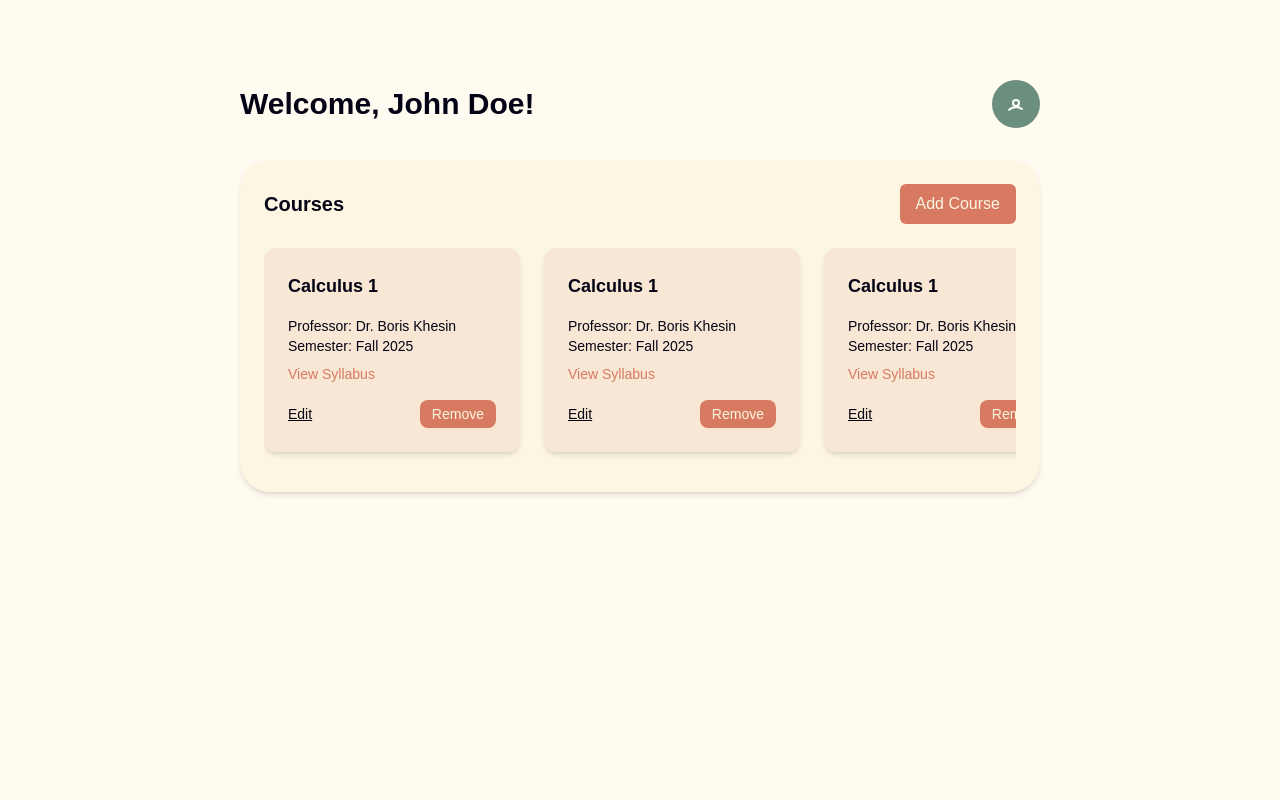
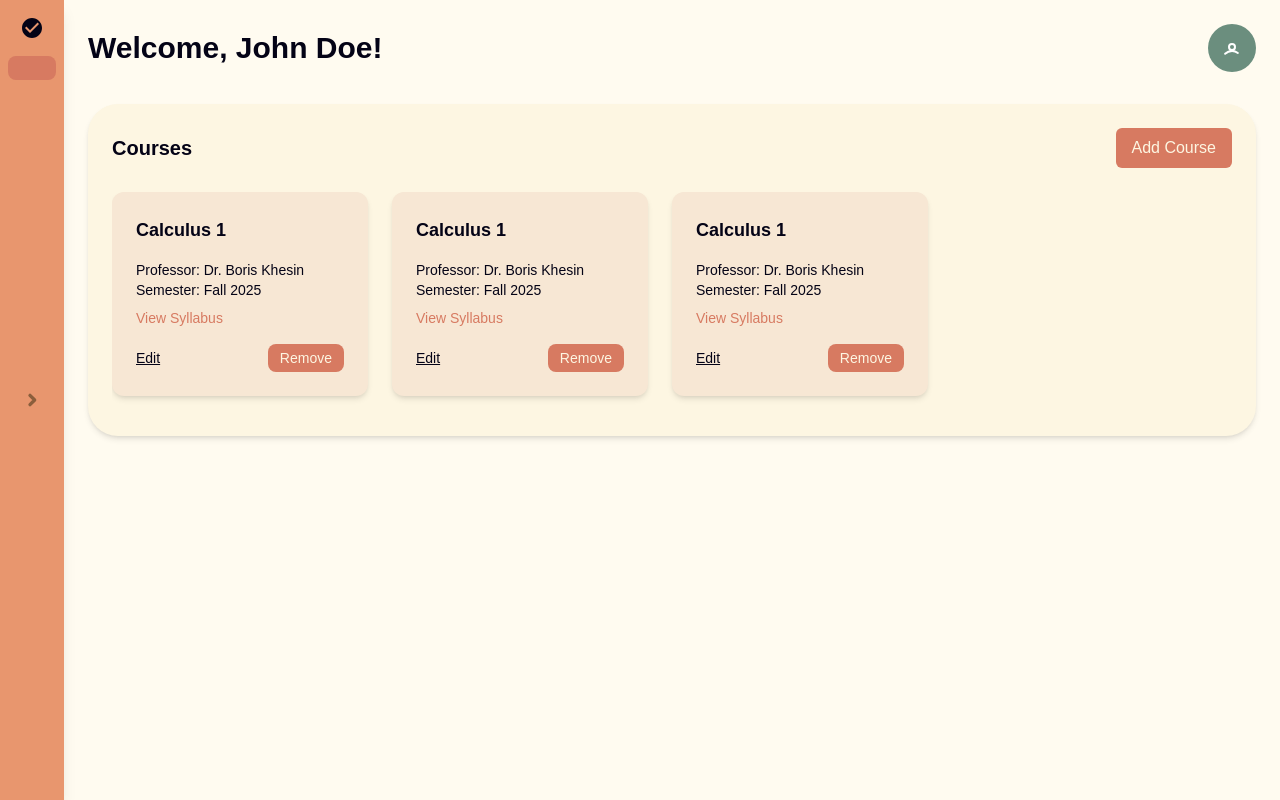
Before and after one commit to HD-Brody/Term-Tracker, a Next.js app in the folder frontend/: page / in a window 1280 px wide. Built offline with nearby package versions, Linux system fonts and the light colour scheme; no server answers; the database is empty.

Commit message:
Add Sidebar and Layout components: Introduced a collapsible Sidebar for navigation and a Layout component to wrap page content. Updated Home component to utilize the new Layout structure, enhancing the overall page organization.

```diff
--- a/frontend/src/app/page.tsx
+++ b/frontend/src/app/page.tsx
@@ -1,6 +1,7 @@
 "use client";
 import { createClient } from "@supabase/supabase-js";
 import { useEffect, useState } from "react";
+import Layout from "../components/Layout";
 
 const supabase = createClient(
   process.env.NEXT_PUBLIC_SUPABASE_URL!,
@@ -19,7 +20,7 @@ export default function Home() {
   }, []);
 
   return (
-    <div className="bg-background min-h-screen p-20 w-3/4 mx-auto">
+    <Layout activePage="Dashboard">
       {/* Header */}
       <header className="flex justify-between items-center mb-8">
         <h1 className="text-text text-3xl font-bold">Welcome, John Doe!</h1>
@@ -75,6 +76,6 @@ export default function Home() {
         </div>
 
       </section>
-    </div>
+    </Layout>
   );
 }
--- /dev/null
+++ b/frontend/src/components/Layout.tsx
@@ -0,0 +1,15 @@
+"use client";
+import Sidebar from './Sidebar';
+
+interface LayoutProps {
+  children: React.ReactNode;
+  activePage?: string;
+}
+
+export default function Layout({ children, activePage = 'Dashboard' }: LayoutProps) {
+  return (
+    <Sidebar activePage={activePage}>
+      {children}
+    </Sidebar>
+  );
+}
--- /dev/null
+++ b/frontend/src/components/Sidebar.tsx
@@ -0,0 +1,102 @@
+"use client";
+import { useState } from 'react';
+
+interface SidebarProps {
+  activePage?: string;
+  children?: React.ReactNode;
+}
+
+export default function Sidebar({ activePage = 'Dashboard', children }: SidebarProps) {
+  const [isExpanded, setIsExpanded] = useState(false);
+
+  const navigationItems = [
+    { name: 'Dashboard', href: '/', icon: '📊' },
+    { name: 'Courses', href: '/courses', icon: '📚' },
+    { name: 'Tasks', href: '/tasks', icon: '✅' },
+    { name: 'Calendar', href: '/calendar', icon: '📅' },
+  ];
+
+  const toggleSidebar = () => {
+    setIsExpanded(!isExpanded);
+  };
+
+  return (
+    <div className="flex h-screen">
+      {/* Sidebar */}
+      <div
+        className={`
+          bg-[#E8966E] shadow-lg transition-all duration-300 ease-in-out
+          ${isExpanded ? 'w-64' : 'w-16'}
+          flex flex-col items-center relative
+        `}
+      >
+        {/* Logo Section */}
+        <div className="w-full p-4 flex items-center justify-center">
+          {isExpanded ? (
+            <div className="flex items-center space-x-2">
+              <svg className="w-6 h-6 text-[#2D1810]" fill="currentColor" viewBox="0 0 24 24">
+                <path d="M12 2C6.48 2 2 6.48 2 12s4.48 10 10 10 10-4.48 10-10S17.52 2 12 2zm-2 15l-5-5 1.41-1.41L10 14.17l7.59-7.59L19 8l-9 9z"/>
+              </svg>
+              <span className="text-[#2D1810] font-bold text-lg">TermTracker</span>
+            </div>
+          ) : (
+            <svg className="w-6 h-6 text-text" fill="currentColor" viewBox="0 0 24 24">
+              <path d="M12 2C6.48 2 2 6.48 2 12s4.48 10 10 10 10-4.48 10-10S17.52 2 12 2zm-2 15l-5-5 1.41-1.41L10 14.17l7.59-7.59L19 8l-9 9z"/>
+            </svg>
+          )}
+        </div>
+
+        {/* Navigation Links */}
+        <div className="flex-1 w-full px-2">
+          {navigationItems.map((item) => (
+            <div key={item.name} className="mb-2">
+              <a
+                href={item.href}
+                className={`
+                  flex items-center px-3 py-3 rounded-lg transition-colors duration-200
+                  ${activePage === item.name
+                    ? 'text-text font-bold bg-[#D77A61] bg-opacity-20'
+                    : 'text-text hover:bg-[#D77A61] hover:bg-opacity-10'
+                  }
+                  ${!isExpanded && 'justify-center'}
+                `}
+              >
+                {/* <span className="text-lg">{item.icon}</span> */}
+                {isExpanded && (
+                  <span className="ml-3 text-sm">{item.name}</span>
+                )}
+              </a>
+            </div>
+          ))}
+        </div>
+
+        {/* Toggle Button - Centered in the middle */}
+        <div className="absolute top-1/2 left-1/2 transform -translate-x-1/2 -translate-y-1/2">
+          <button
+            onClick={toggleSidebar}
+            className="
+              w-8 h-8 rounded-full
+              flex items-center justify-center transition-all duration-200
+            "
+          >
+            <svg
+              className={`w-4 h-4 text-accent4 transition-transform duration-300 ${
+                isExpanded ? 'rotate-0' : 'rotate-180'
+              }`}
+              fill="none"
+              stroke="currentColor"
+              viewBox="0 0 24 24"
+            >
+              <path strokeLinecap="round" strokeLinejoin="round" strokeWidth="5" d="M15 19l-7-7 7-7" />
+            </svg>
+          </button>
+        </div>
+      </div>
+
+      {/* Main Content Area */}
+      <main className="flex-1 bg-[#FFFBF0] overflow-auto p-6">
+        {children}
+      </main>
+    </div>
+  );
+}
--- /dev/null
+++ b/frontend/src/components/SidebarExample.tsx
@@ -0,0 +1,60 @@
+"use client";
+import Sidebar from './Sidebar';
+
+export default function SidebarExample() {
+  return (
+    <div className="space-y-8">
+      {/* Example 1: Dashboard (Active) */}
+      <div>
+        <h2 className="text-xl font-bold mb-4">Example 1: Dashboard (Active)</h2>
+        <div className="border rounded-lg overflow-hidden" style={{ height: '400px' }}>
+          <Sidebar activePage="Dashboard">
+            <div className="p-6">
+              <h1 className="text-2xl font-bold mb-4">Dashboard Content</h1>
+              <p>This shows the Dashboard page with the Dashboard link highlighted as active.</p>
+            </div>
+          </Sidebar>
+        </div>
+      </div>
+
+      {/* Example 2: Courses (Active) */}
+      <div>
+        <h2 className="text-xl font-bold mb-4">Example 2: Courses (Active)</h2>
+        <div className="border rounded-lg overflow-hidden" style={{ height: '400px' }}>
+          <Sidebar activePage="Courses">
+            <div className="p-6">
+              <h1 className="text-2xl font-bold mb-4">Courses Content</h1>
+              <p>This shows the Courses page with the Courses link highlighted as active.</p>
+            </div>
+          </Sidebar>
+        </div>
+      </div>
+
+      {/* Example 3: Tasks (Active) */}
+      <div>
+        <h2 className="text-xl font-bold mb-4">Example 3: Tasks (Active)</h2>
+        <div className="border rounded-lg overflow-hidden" style={{ height: '400px' }}>
+          <Sidebar activePage="Tasks">
+            <div className="p-6">
+              <h1 className="text-2xl font-bold mb-4">Tasks Content</h1>
+              <p>This shows the Tasks page with the Tasks link highlighted as active.</p>
+            </div>
+          </Sidebar>
+        </div>
+      </div>
+
+      {/* Example 4: Calendar (Active) */}
+      <div>
+        <h2 className="text-xl font-bold mb-4">Example 4: Calendar (Active)</h2>
+        <div className="border rounded-lg overflow-hidden" style={{ height: '400px' }}>
+          <Sidebar activePage="Calendar">
+            <div className="p-6">
+              <h1 className="text-2xl font-bold mb-4">Calendar Content</h1>
+              <p>This shows the Calendar page with the Calendar link highlighted as active.</p>
+            </div>
+          </Sidebar>
+        </div>
+      </div>
+    </div>
+  );
+}
```
Also changed, not shown: frontend/src/components/README.md (added).
